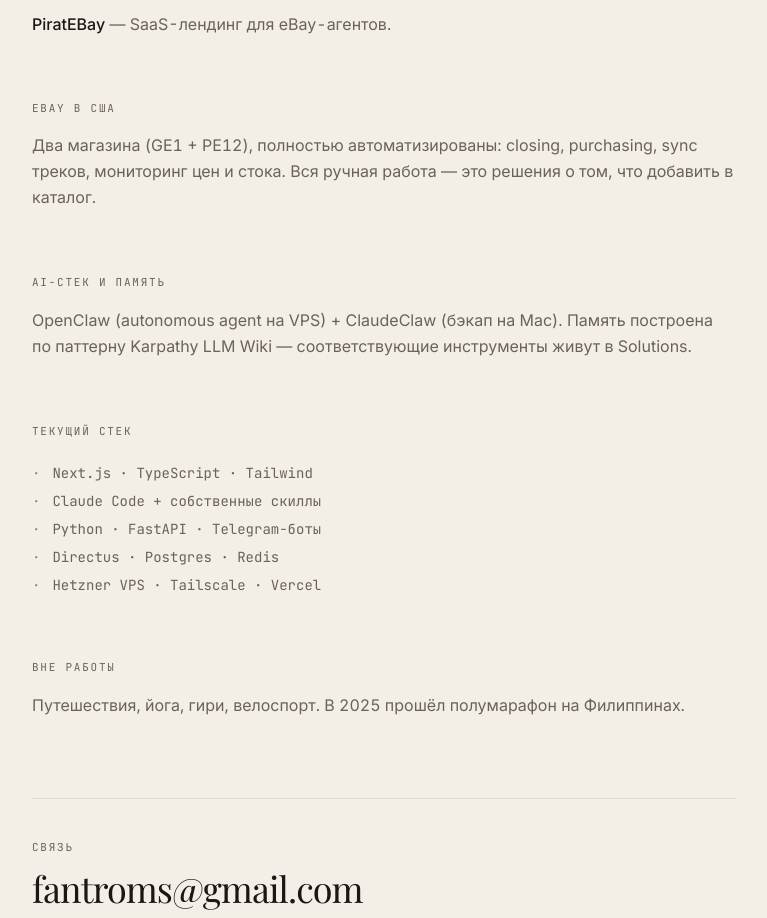
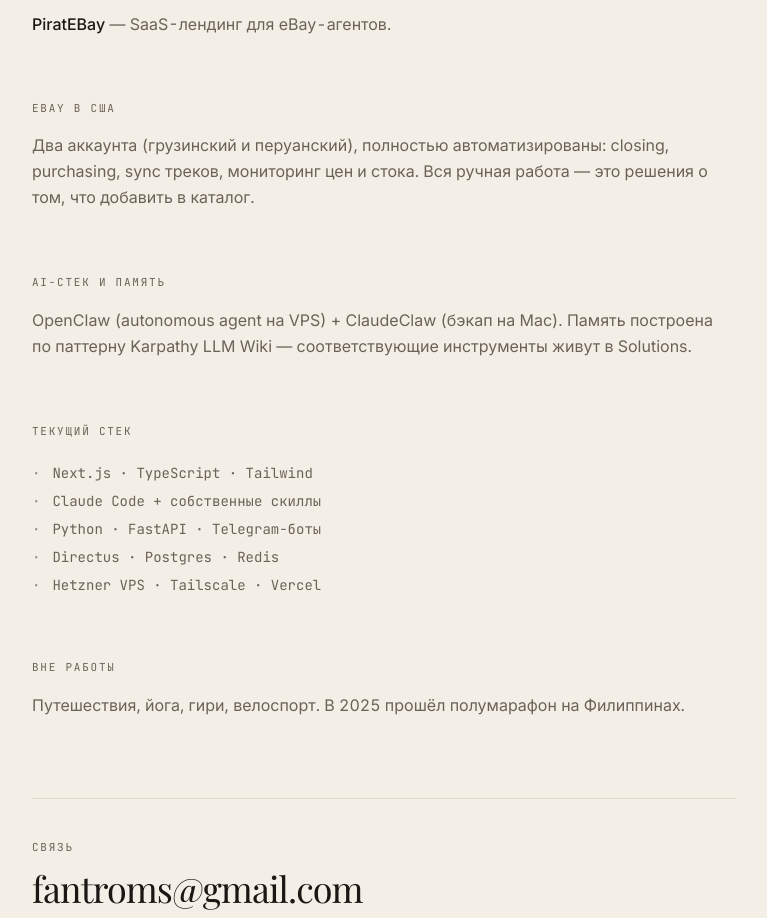
Before and after one commit to sergeyramas/ramas-site, a Next.js app: page /about in a window 1280 px wide. Shown: the part 903-1821 px from the top of the page, without its empty margins (256-1023 px from the left). Built offline with nearby package versions, Linux system fonts and the light colour scheme.

Commit message:
chore: scrub supplier and store identifiers from public site

```diff
--- a/app/about/page.tsx
+++ b/app/about/page.tsx
@@ -71,8 +71,9 @@
       <section className="mt-16">
         <p className="eyebrow">eBay в США</p>
         <p className="mt-4 leading-relaxed text-muted">
-          Два магазина (GE1 + PE12), полностью автоматизированы: closing, purchasing, sync треков,
-          мониторинг цен и стока. Вся ручная работа — это решения о том, что добавить в каталог.
+          Два аккаунта (грузинский и перуанский), полностью автоматизированы: closing, purchasing,
+          sync треков, мониторинг цен и стока. Вся ручная работа — это решения о том, что добавить
+          в каталог.
         </p>
       </section>
 
--- a/content/items/ebay-agents-swarm-report.mdx
+++ b/content/items/ebay-agents-swarm-report.mdx
@@ -35,7 +35,7 @@
 
 ## Покупатель — Purchasing-бот
 
-После закрытия eBay-заказа Purchasing получает SKU и адрес покупателя, идёт к поставщику (DHM, CPAPX, ResmedDirect, Shopify), проходит чекаут с подменой shipping address. Полностью автономно для известных поставщиков.
+После закрытия eBay-заказа Purchasing получает SKU и адрес покупателя, идёт к нужному поставщику (несколько источников в каталоге, для каждого — свой адаптер), проходит чекаут с подменой shipping address. Полностью автономно для известных поставщиков.
 
 ## Tracking sync + Buyer messages
 
--- a/content/items/ebay-automation-stack.mdx
+++ b/content/items/ebay-automation-stack.mdx
@@ -2,7 +2,7 @@
 title: "eBay Automation Stack"
 slug: "ebay-automation-stack"
 kind: project
-summary: "Полностью автоматизированный reseller-бизнес на eBay (US): GE1 + PE12 stores."
+summary: "Полностью автоматизированный reseller-бизнес на eBay (US): два аккаунта на разных юрисдикциях."
 externalUrl: null
 tags: [ebay, automation, agents]
 status: live
@@ -10,16 +10,16 @@
 featured: true
 ---
 
-Полностью автоматизированный reseller-бизнес в США: два магазина GE1 (primary) + PE12 (secondary), всё закрытие сделок, закупка через DHM/CPAPX, синхронизация tracking-номеров и мониторинг цен и стока — без ручной работы.
+Полностью автоматизированный reseller-бизнес в США: два аккаунта (грузинский — primary, перуанский — secondary), всё закрытие сделок, закупка у поставщиков, синхронизация tracking-номеров и мониторинг цен и стока — без ручной работы.
 
 ## Что внутри
 
 - **Closing-автомат.** Заказы закрываются скриптом, как только покупатель оплатил.
-- **Purchasing.** Бот покупает товар у поставщика (DHM, CPAPX, ResmedDirect, Shopify) с подменой адреса под покупателя eBay.
+- **Purchasing.** Бот покупает товар у поставщика с подменой адреса под покупателя eBay.
 - **Tracking sync.** Когда поставщик отгрузил — трек прокидывается в eBay, статус заказа обновляется автоматически.
 - **Price/stock monitor.** Каждый листинг сверяется с источником, при изменении цены или OOS — корректируется или скрывается.
 - **Buyer messaging.** Сообщения покупателю (apologies, refunds, tracking) шлются через Trading API без захода в eBay UI.
 
 ## Под капотом
 
-Python-скрипты на VPS, Telegram-нотификации в реальном времени, Google Sheets как SKU_CATALOG для маппинга "что у кого покупать". Repo приватный.
+Python-скрипты на VPS, Telegram-нотификации в реальном времени, Google Sheets как каталог-маппинг «какой SKU у какого источника». Repo приватный.
```
